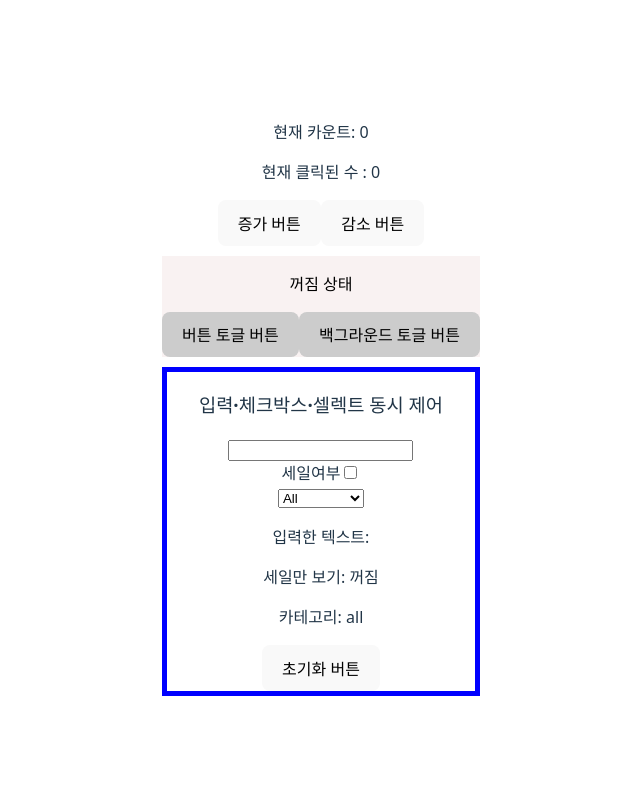
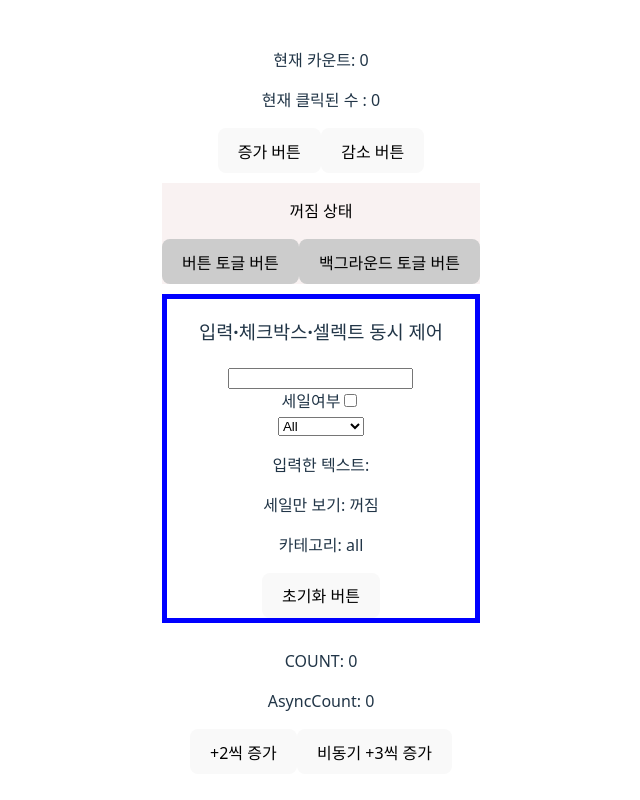
Before and after one commit to yunajoe/react-master-class-part1-inflearn, a React (Vite) app: page / in a window 1280 px wide. Shown: the top 800 px of the page, without its empty margins (319-959 px from the left). Built offline with nearby package versions, Linux system fonts and the light colour scheme.

Commit message:
feat:함수형 업데이트

```diff
--- a/src/App.jsx
+++ b/src/App.jsx
@@ -1,4 +1,5 @@
 import "./App.css";
+import Button from "./Button.tsx";
 import Count from "./Count.tsx";
 import Input from "./Input.tsx";
 import Toggle from "./Toggle.tsx";
@@ -9,6 +10,7 @@ function App() {
       <Count />
       <Toggle />
       <Input />
+      <Button />
     </div>
   );
 }
--- /dev/null
+++ b/src/Button.tsx
@@ -0,0 +1,28 @@
+import { MouseEvent, useState } from "react";
+
+function Button() {
+  const [count, setCount] = useState(0);
+  const [asyncCount, setAsyncCount] = useState(0);
+  const handleClick = (e: MouseEvent<HTMLButtonElement>) => {
+    const step = Number(e.currentTarget.dataset.step);
+    setCount((prev) => prev + step);
+  };
+
+  const handleAsyncClick = () => {
+    setTimeout(() => {
+      setAsyncCount((prev) => prev + 3);
+    }, 1000);
+  };
+  return (
+    <div>
+      <p>COUNT: {count}</p>
+      <p>AsyncCount: {asyncCount}</p>
+      <button data-step="2" onClick={handleClick}>
+        +2씩 증가
+      </button>
+      <button onClick={handleAsyncClick}>비동기 +3씩 증가</button>
+    </div>
+  );
+}
+
+export default Button;
```
Also changed, not shown: 1 other file (tests, documents, lock files or other folders).
